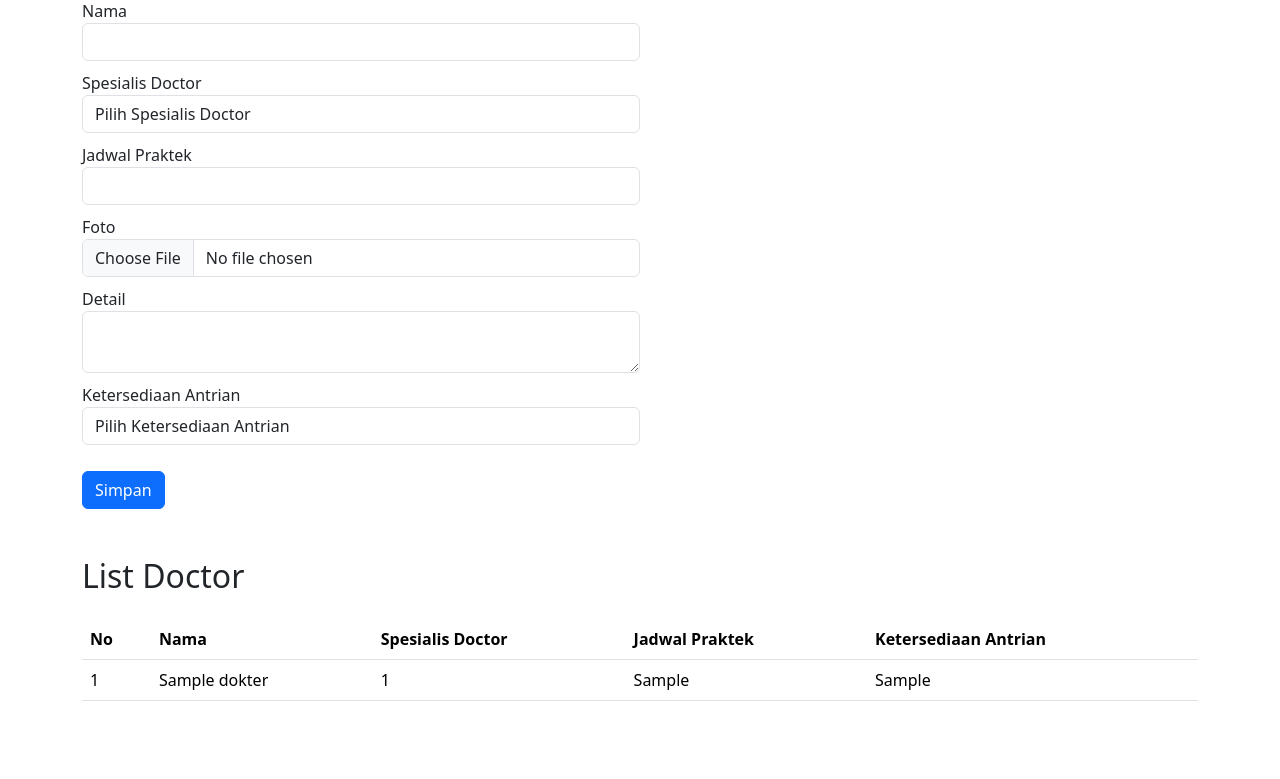
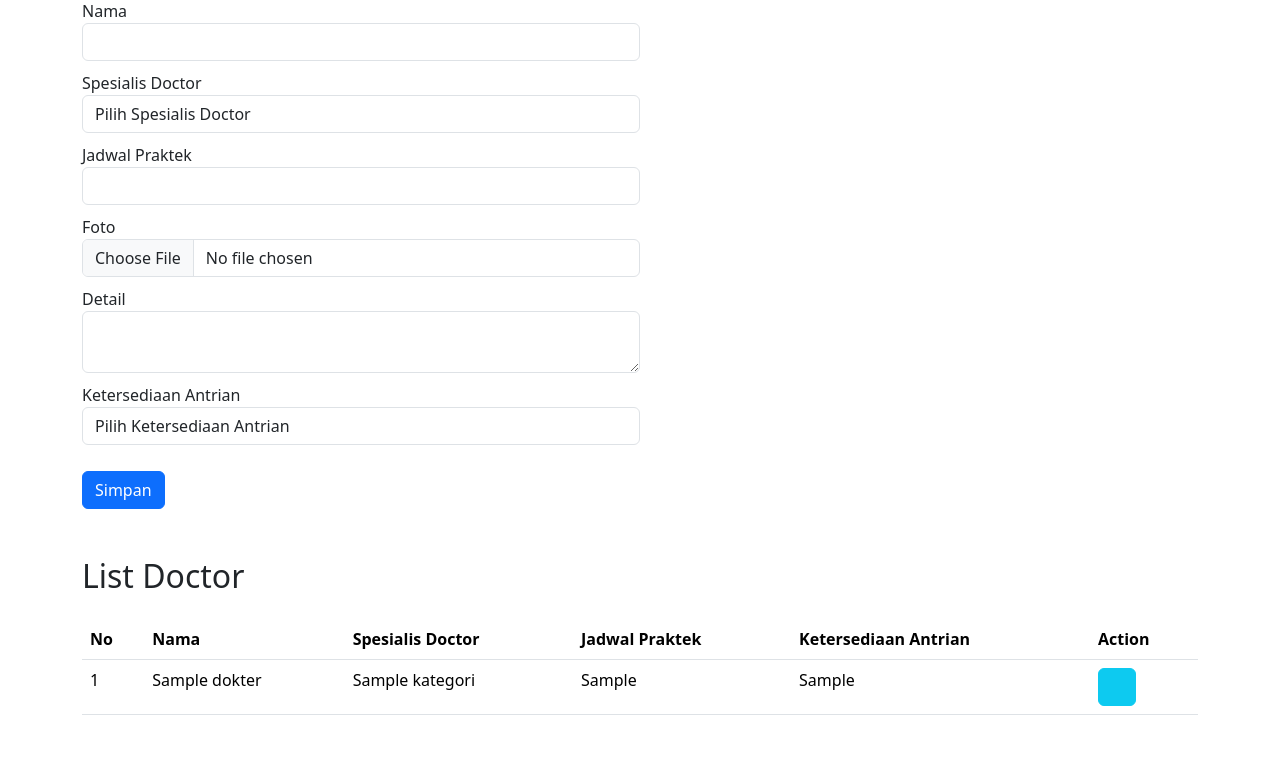
Before and after one commit to RayhanFaizAdzikra/pw2025_tubes_243040041, a PHP site: page /produk.php in a window 1280 px wide. Shown: the part 219-998 px from the top of the page. Before the commit the page ends 920 px from the top, so only its background shows below. Run offline with PHP 8.4, Linux system fonts and the light colour scheme; the visitor is signed in with stand-in values (Sample User, id 1); tables that the repository leaves empty or names only in its code hold one stand-in row (values such as "Sample post"); some libraries are stand-ins or nearby versions.

Commit message:
progres16

```diff
--- a/adminpanel/produk.php
+++ b/adminpanel/produk.php
@@ -2,7 +2,7 @@
     require "session.php";
     require "../koneksi.php";
 
-    $query = mysqli_query($conn, "SELECT * FROM dokter");
+    $query = mysqli_query($conn, "SELECT a.*, b.nama AS nama_kategori FROM dokter a JOIN kategori b ON a.kategori_id=b.id");
     $jumlahDokter = mysqli_num_rows($query);
 
     $queryKategori = mysqli_query($conn, "SELECT * FROM kategori");
@@ -170,7 +170,7 @@
         ?>
      </div>
 
-     <div class="mt-3">
+     <div class="mt-3 mb-5">
          <h2>List Doctor</h2>
 
          <div class="table-responsive mt-4">
@@ -182,6 +182,7 @@
                         <th>Spesialis Doctor</th>
                         <th>Jadwal Praktek</th>
                         <th>Ketersediaan Antrian</th>
+                         <th>Action</th>
                     </tr>
                 </thead>
                 <tbody>
@@ -189,7 +190,7 @@
                      if($jumlahDokter==0){
                     ?>
                          <tr>
-                            <td colspan=5 class="text-center">Data Doctor Tidak Tersedia</td>
+                            <td colspan=6 class="text-center">Data Doctor Tidak Tersedia</td>
                         </tr>
                     <?php
                      }
@@ -200,9 +201,13 @@
                         <tr>
                             <td><?php echo $jumlah; ?></td>
                             <td><?php echo $data['nama']; ?></td>
-                            <td><?php echo $data['kategori_id']; ?></td>
+                            <td><?php echo $data['nama_kategori']; ?></td>
                             <td><?php echo $data['jadwal_praktek']; ?></td>
                             <td><?php echo $data['ketersediaan_antrian']; ?></td>
+                            <td>
+                                <a href="produk-detail.php?q=<?php echo $data['id'];?>"
+                                class="btn btn-info"><i class="fas fa-search"></i></a>
+                            </td>
                         </tr>
                     <?php
                         $jumlah++;
```
